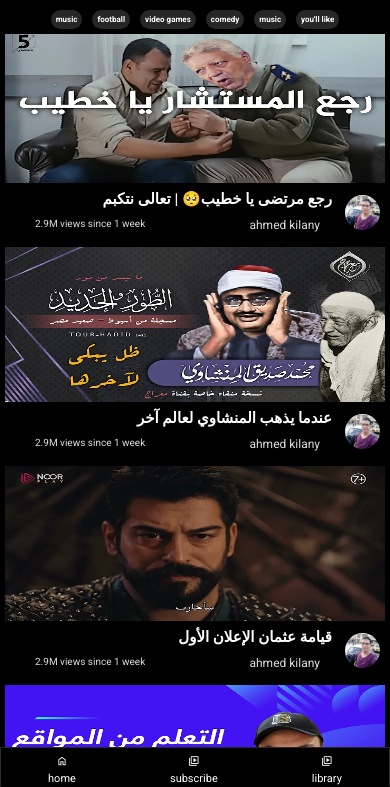
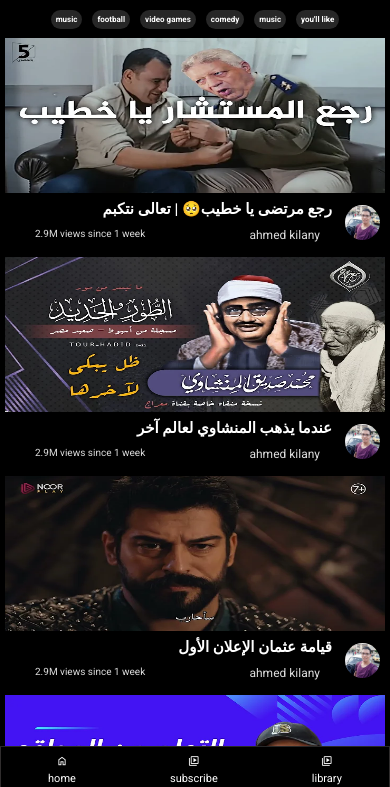
Before and after one commit to ahmedkilany123/youtube, a plain HTML site: page index.html in a window 390 px wide. Shown: the part 57-844 px from the top of the page. Drawn offline with nearby package versions, Linux system fonts and the light colour scheme.

Commit message:
Add files via upload

```diff
--- a/css/style.css
+++ b/css/style.css
@@ -51,6 +51,11 @@ header .left-section .image  img {
     border-radius: 50%;
     cursor: pointer;
     position: relative;
+}
+@media (max-width:768px) {
+    header {
+        position: sticky;
+    }
 }
 .profile-menu {
     display: none;
@@ -415,9 +420,9 @@ header .right-section .icon span {
 @media (max-width:768px) {
     .content-area aside {
         width: 100%;
-        height: 40px;
+        height: 42px;
         margin: 0;
-        bottom: 0;
+        bottom: -1px;
         display: inline-flex;
         justify-content: space-between;
         align-items: center;
@@ -469,7 +474,7 @@ header .right-section .icon span {
 }
 @media (max-width:768px) {
     .videos .top-video {
-        margin: 80px auto;
+        margin: 20px auto;
         padding: 5px;
         grid-template-columns: repeat(auto-fill,minmax(250px,1fr));
     }
```
